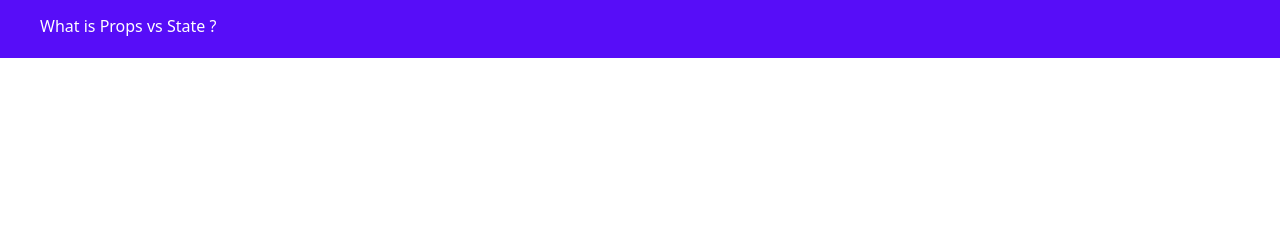
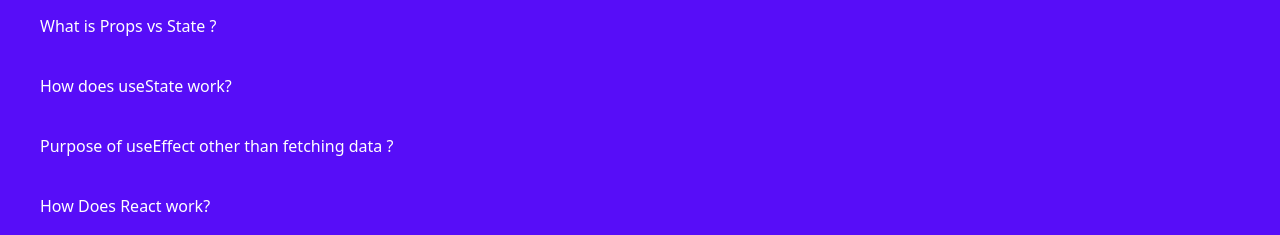
Before and after one commit to IbrahimDev007/knowledge_cafe, a React (Vite) app: page / in a window 1280 px wide. Shown: the part 3580-3815 px from the top of the page. Before the commit the page ends 3638 px from the top, so only its background shows below. Built offline with nearby package versions, Linux system fonts and the light colour scheme.

Commit message:
completed the answer

```diff
--- a/src/Componets/Answer/Answer.jsx
+++ b/src/Componets/Answer/Answer.jsx
@@ -2,17 +2,88 @@
 
 const Answer = () => {
 	return (
-		<div >
+		<div>
 			<div className="collapse">
 				<input type="checkbox" className="peer" />
 				<div className="collapse-title bg-primary text-primary-content peer-checked:bg-secondary peer-checked:text-secondary-content px-10">
-				What is Props vs State ?
+					What is Props vs State ?
 				</div>
 				<div className="collapse-content bg-primary text-primary-content peer-checked:bg-secondary peer-checked:text-secondary-content px-10">
-					<p>props are used to pass data down from a parent component to its child components, while state is used to manage data within a component that can change over time and affect the rendering of the component.</p>
-                    <p>
-                    props cannot be changed by the child component, while state can be changed using setState method.
-                    </p>
+					<p>
+						props are used to pass data down from a parent component to its
+						child components, while state is used to manage data within a
+						component that can change over time and affect the rendering of the
+						component.
+					</p>
+					<p>
+						props cannot be changed by the child component, while state can be
+						changed using setState method.
+					</p>
+				</div>
+			</div>
+			<div className="collapse">
+				<input type="checkbox" className="peer" />
+				<div className="collapse-title bg-primary text-primary-content peer-checked:bg-secondary peer-checked:text-secondary-content px-10">
+					How does useState work?
+				</div>
+				<div className="collapse-content bg-primary text-primary-content peer-checked:bg-secondary peer-checked:text-secondary-content px-10">
+					<p>
+						Use state is rract their is two value what is initial value another
+						is a function of state whch is update state
+					</p>
+					<p>
+						when change state than the state value changes, React will
+						automatically re-render the component with the new state value.
+					</p>
+				</div>
+			</div>
+			<div className="collapse">
+				<input type="checkbox" className="peer" />
+				<div className="collapse-title bg-primary text-primary-content peer-checked:bg-secondary peer-checked:text-secondary-content px-10">
+					Purpose of useEffect other than fetching data ?
+				</div>
+				<div className="collapse-content bg-primary text-primary-content peer-checked:bg-secondary peer-checked:text-secondary-content px-10">
+					<p>
+						Fething data from api is common case of useeffect their are saveral
+						of work is useEffect
+					</p>
+					<p>
+						Dom Manupolation: use effect can be use dom manupolation like event
+						added listener and remove.
+					</p>
+					<p>
+						Animations: useEffect can be used to trigger animations or
+						transitions in response to changes in the state of the component.
+					</p>
+					<p>
+						Timers and intervals: useEffect can be used to set timers or
+						intervals that execute a function after a specific time has elapsed
+					</p>
+					<p>
+						Subscription management: useEffect can be used to manage
+						subscriptions to external services or event streams.
+					</p>
+					<p>
+						React lifecycle methods: useEffect can be used to emulate the
+						behavior of React class component lifecycle methods, such as
+						componentDidMount, componentDidUpdate, and componentWillUnmount
+					</p>
+				</div>
+			</div>
+			<div className="collapse">
+				<input type="checkbox" className="peer" />
+				<div className="collapse-title bg-primary text-primary-content peer-checked:bg-secondary peer-checked:text-secondary-content px-10">
+					How Does React work?
+				</div>
+				<div className="collapse-content bg-primary text-primary-content peer-checked:bg-secondary peer-checked:text-secondary-content px-10">
+					<p>
+						React works by creating reusable components, rendering them to a
+						lightweight Virtual DOM, and efficiently updating the real DOM using
+						a diffing algorithm. React provides a powerful mechanism for
+						managing state and lifecycle methods that allow you to control the
+						behavior of your components.
+					</p>
+
 				</div>
 			</div>
 		</div>
```
